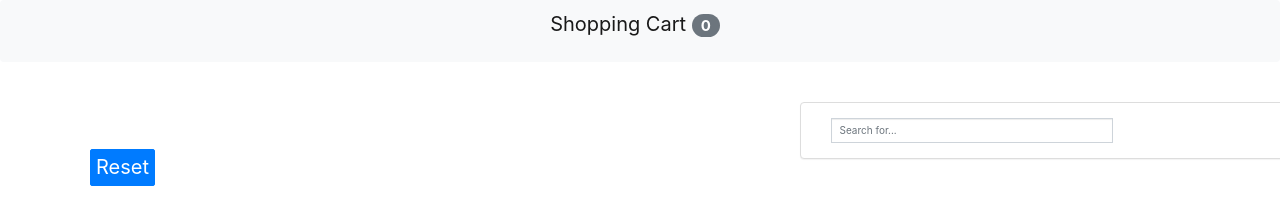
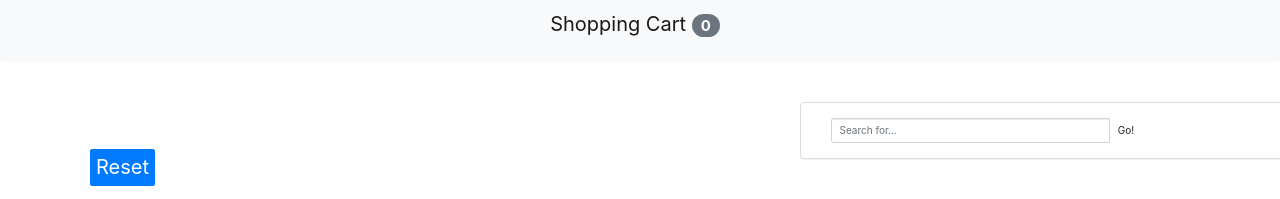
Before and after one commit to JSantiPearson/react-store-ui, a React (Create React App) app: page / in a window 1280 px wide. Shown: the top 199 px of the page. Built offline with nearby package versions, Linux system fonts and the light colour scheme.

Commit message:
add basic search method

```diff
--- a/src/App.js
+++ b/src/App.js
@@ -35,6 +35,10 @@ class App extends Component {
     this.setState({ counters: counters });
   };
 
+  handleSearch = input => {
+    console.log("Search");
+  };
+
   handleReset = () => {
     const counters = this.state.counters.map(c => {
       c.value = 0;
@@ -52,7 +56,7 @@ class App extends Component {
         <Navbar
           totalCounters={this.state.counters.filter(c => c.value > 0).length}
         />
-        <ShopList />
+        <ShopList onSearch={this.handleSearch} />
         <main className="container">
           <Counters
             counters={this.state.counters}
--- a/src/components/counters.jsx
+++ b/src/components/counters.jsx
@@ -19,8 +19,8 @@ class Counters extends Component {
 
     return (
       <div>
-        <div class="container">
-          <div class="row">
+        <div className="container">
+          <div className="row">
             <button
               style={divStyle}
               onClick={onReset}
@@ -30,7 +30,7 @@ class Counters extends Component {
             </button>
           </div>
           {/* delete this div for rows instead of columns */}
-          <div class="row">
+          <div className="row">
             {counters.map(counter => (
               <Counter
                 key={counter.id}
--- a/src/components/shopList.jsx
+++ b/src/components/shopList.jsx
@@ -21,9 +21,17 @@ class ShopList extends Component {
                 <input
                   type="text"
                   className="form-control"
-                  id={onSearch}
                   placeholder="Search for..."
                 />
+                <span className="input-group-btn">
+                  <button
+                    onClick={onSearch}
+                    className="btn btn-default"
+                    type="button"
+                  >
+                    Go!
+                  </button>
+                </span>
               </div>
             </div>
           </div>
```
